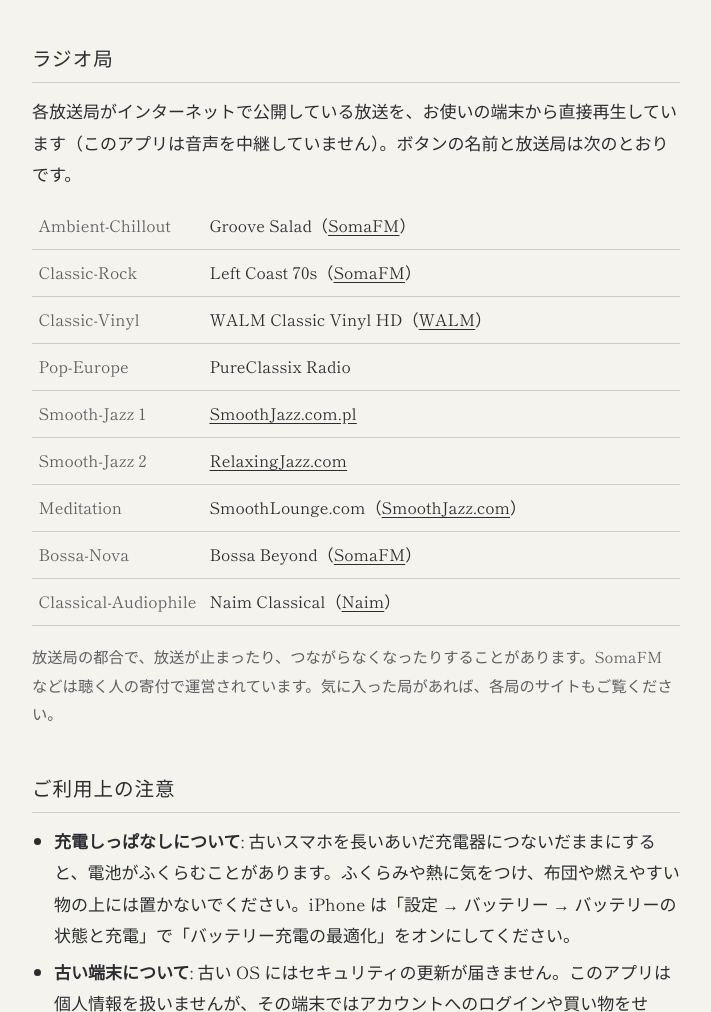
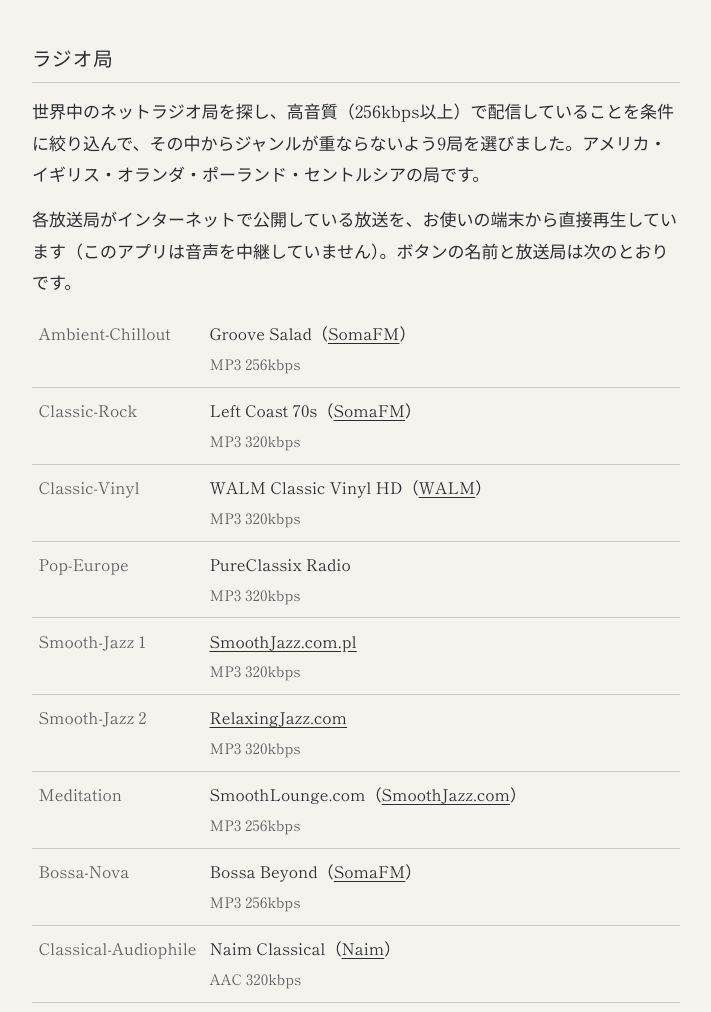
Before and after one commit to uniiqcode/uniiqcode.github.io, a plain HTML site: page still-here/about.html in a window 1280 px wide. Shown: the part 1000-2012 px from the top of the page, without its empty margins (284-995 px from the left). Drawn offline with Linux system fonts and the light colour scheme; a web font is replaced by a local one.

Commit message:
Still Here: about.html にラジオ局を選んだ経緯と各局の音質を足す
Co-Authored-By: Claude Opus 5.5 <noreply@anthropic.com>
Claude-Session: https://claude.ai/code/session_01NVsEU5YZ5BtdUQZHyMLdES

```diff
--- a/still-here/about.html
+++ b/still-here/about.html
@@ -82,17 +82,18 @@
   </ul>
 
   <h2>ラジオ局</h2>
+  <p>世界中のネットラジオ局を探し、高音質（256kbps以上）で配信していることを条件に絞り込んで、その中からジャンルが重ならないよう9局を選びました。アメリカ・イギリス・オランダ・ポーランド・セントルシアの局です。</p>
   <p>各放送局がインターネットで公開している放送を、お使いの端末から直接再生しています（このアプリは音声を中継していません）。ボタンの名前と放送局は次のとおりです。</p>
   <table>
-    <tr><th>Ambient-Chillout</th><td>Groove Salad（<a href="https://somafm.com/" target="_blank" rel="noopener">SomaFM</a>）</td></tr>
-    <tr><th>Classic-Rock</th><td>Left Coast 70s（<a href="https://somafm.com/" target="_blank" rel="noopener">SomaFM</a>）</td></tr>
-    <tr><th>Classic-Vinyl</th><td>WALM Classic Vinyl HD（<a href="https://walmradio.com/" target="_blank" rel="noopener">WALM</a>）</td></tr>
-    <tr><th>Pop-Europe</th><td>PureClassix Radio</td></tr>
-    <tr><th>Smooth-Jazz 1</th><td><a href="https://smoothjazz.com.pl/" target="_blank" rel="noopener">SmoothJazz.com.pl</a></td></tr>
-    <tr><th>Smooth-Jazz 2</th><td><a href="https://relaxingjazz.com/" target="_blank" rel="noopener">RelaxingJazz.com</a></td></tr>
-    <tr><th>Meditation</th><td>SmoothLounge.com（<a href="https://www.smoothjazz.com/" target="_blank" rel="noopener">SmoothJazz.com</a>）</td></tr>
-    <tr><th>Bossa-Nova</th><td>Bossa Beyond（<a href="https://somafm.com/" target="_blank" rel="noopener">SomaFM</a>）</td></tr>
-    <tr><th>Classical-Audiophile</th><td>Naim Classical（<a href="https://www.naimaudio.com/" target="_blank" rel="noopener">Naim</a>）</td></tr>
+    <tr><th>Ambient-Chillout</th><td>Groove Salad（<a href="https://somafm.com/" target="_blank" rel="noopener">SomaFM</a>）<br><span class="note">MP3 256kbps</span></td></tr>
+    <tr><th>Classic-Rock</th><td>Left Coast 70s（<a href="https://somafm.com/" target="_blank" rel="noopener">SomaFM</a>）<br><span class="note">MP3 320kbps</span></td></tr>
+    <tr><th>Classic-Vinyl</th><td>WALM Classic Vinyl HD（<a href="https://walmradio.com/" target="_blank" rel="noopener">WALM</a>）<br><span class="note">MP3 320kbps</span></td></tr>
+    <tr><th>Pop-Europe</th><td>PureClassix Radio<br><span class="note">MP3 320kbps</span></td></tr>
+    <tr><th>Smooth-Jazz 1</th><td><a href="https://smoothjazz.com.pl/" target="_blank" rel="noopener">SmoothJazz.com.pl</a><br><span class="note">MP3 320kbps</span></td></tr>
+    <tr><th>Smooth-Jazz 2</th><td><a href="https://relaxingjazz.com/" target="_blank" rel="noopener">RelaxingJazz.com</a><br><span class="note">MP3 320kbps</span></td></tr>
+    <tr><th>Meditation</th><td>SmoothLounge.com（<a href="https://www.smoothjazz.com/" target="_blank" rel="noopener">SmoothJazz.com</a>）<br><span class="note">MP3 256kbps</span></td></tr>
+    <tr><th>Bossa-Nova</th><td>Bossa Beyond（<a href="https://somafm.com/" target="_blank" rel="noopener">SomaFM</a>）<br><span class="note">MP3 256kbps</span></td></tr>
+    <tr><th>Classical-Audiophile</th><td>Naim Classical（<a href="https://www.naimaudio.com/" target="_blank" rel="noopener">Naim</a>）<br><span class="note">AAC 320kbps</span></td></tr>
   </table>
   <p class="note">放送局の都合で、放送が止まったり、つながらなくなったりすることがあります。SomaFM などは聴く人の寄付で運営されています。気に入った局があれば、各局のサイトもご覧ください。</p>
 
--- a/still-here/sw.js
+++ b/still-here/sw.js
@@ -20,7 +20,8 @@ const CACHE_PREFIX = 'uniiqcode-still-here-';
 // v11→v12(2026年11月): アイコンを差し替えた(スタンドのスマホと両側のスピーカー)。見出し(h1)・共有用の画像を足した。
 // v12→v13(2026年11月): ON/OFF ボタンに SLEEP(60分で自動 OFF)を足した。
 // v13→v14(2026年11月): 位置情報の説明(許可画面の前)と、このアプリについてのページ(about.html)を足した。
-const CACHE_NAME = CACHE_PREFIX + 'v14';
+// v14→v15(2026年11月): about.html にラジオ局を選んだ経緯と各局の音質を足した。
+const CACHE_NAME = CACHE_PREFIX + 'v15';
 
 const APP_SHELL = [
   './', 'index.html', 'about.html', 'app.js', 'manifest.json',
```
Also changed, not shown: 1 other file.
